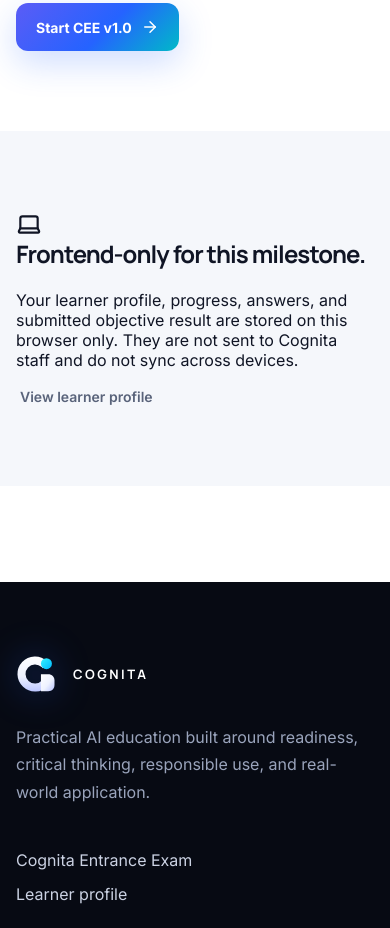
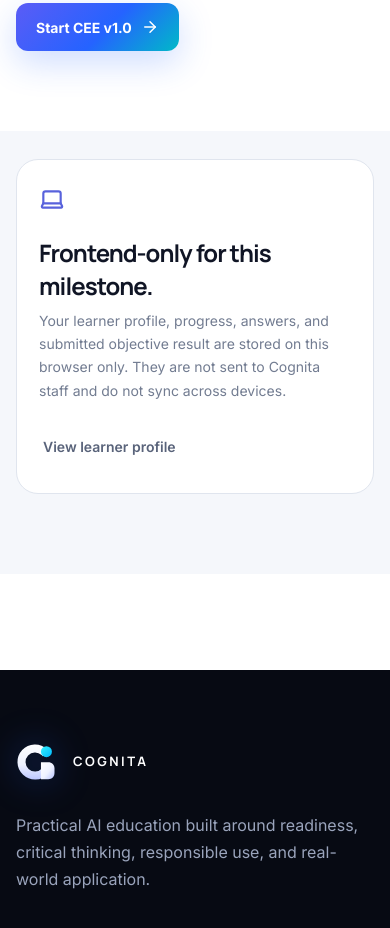
Before and after one commit to masinlocandher-max/Cognita2.0, a React (Vite) app: page /entrance-exam in a window 390 px wide. Shown: the part 3800-4728 px from the top of the page. Built offline with nearby package versions, Linux system fonts and the light colour scheme.

Commit message:
style: add frontend-only storage disclosure band

```diff
--- a/src/learner.css
+++ b/src/learner.css
@@ -75,6 +75,13 @@
 .exam-sidebar button:disabled:hover { background: transparent; }
 .result-actions--split { justify-content: space-between; gap: 14px; flex-wrap: wrap; }
 
+.section--local-storage { padding-top: 28px; }
+.local-storage-band { min-height: 160px; display: grid; grid-template-columns: auto 1fr auto; gap: 24px; align-items: center; padding: 30px 34px; border: 1px solid #e0e5ee; border-radius: 22px; background: #fff; }
+.local-storage-band > svg { color: #5862dc; }
+.local-storage-band h2 { margin-bottom: 7px; font-size: 24px; }
+.local-storage-band p { max-width: 760px; margin: 0; color: #727c91; font-size: 14px; line-height: 1.65; }
+.local-storage-band .text-link { white-space: nowrap; }
+
 @media (max-width: 1050px) {
   .learner-intro { grid-template-columns: 1fr; gap: 24px; }
   .local-only-note { max-width: 620px; }
@@ -93,6 +100,8 @@
   .attempt-result { grid-column: 2; }
   .attempt-link, .attempt-done { grid-column: 3; grid-row: 1 / span 2; align-self: center; }
   .local-data-controls { align-items: flex-start; flex-direction: column; }
+  .local-storage-band { grid-template-columns: auto 1fr; }
+  .local-storage-band .text-link { grid-column: 2; justify-self: start; }
 }
 
 @media (max-width: 520px) {
@@ -107,4 +116,6 @@
   .exam-profile-confirmation a { grid-column: 2; }
   .result-actions--split { flex-direction: column; }
   .result-actions--split .button { width: 100%; }
+  .local-storage-band { grid-template-columns: 1fr; padding: 26px 22px; }
+  .local-storage-band .text-link { grid-column: auto; }
 }
```
